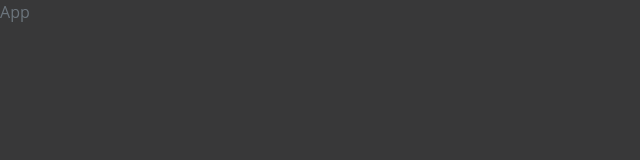
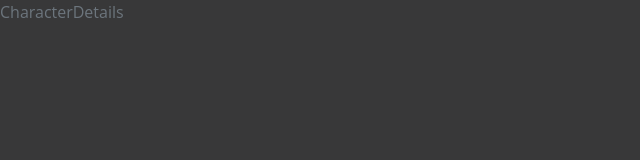
Before and after one commit to hilmi77/ricky_and_morty_app, a React (Vite) app: page /1/1 in a window 1280 px wide. Shown: the top 160 px of the page, without its empty margins (0-640 px from the left). Built offline with nearby package versions, Linux system fonts and the light colour scheme.

Commit message:
Add routing and new pages

```diff
--- a/src/app/App.tsx
+++ b/src/app/App.tsx
@@ -1,7 +1,24 @@
 import React from "react";
+import { BrowserRouter as Router, Routes, Route } from "react-router-dom";
+import Favorites from "../pages/favorites/Favorites";
+import LocationList from "../pages/locationsList/LocationList";
+import CharacterDetails from "../pages/characterDetails/CharacterDetails";
+import LocationsCharacters from "../pages/locationCharacters/LocationsCharacters";
 
 const App = () => {
-  return <div>App</div>;
+  return (
+    <Router>
+      <Routes>
+        <Route path="/" element={<LocationList />} />
+        <Route path="/favorites" element={<Favorites />} />
+        <Route path="/:locationId" element={<LocationsCharacters />} />
+        <Route
+          path="/:locationId/:characterId"
+          element={<CharacterDetails />}
+        />
+      </Routes>
+    </Router>
+  );
 };
 
 export default App;
--- /dev/null
+++ b/src/pages/characterDetails/CharacterDetails.tsx
@@ -0,0 +1,7 @@
+import React from "react";
+
+const CharacterDetails = () => {
+  return <div>CharacterDetails</div>;
+};
+
+export default CharacterDetails;
--- /dev/null
+++ b/src/pages/favorites/Favorites.tsx
@@ -0,0 +1,7 @@
+import React from "react";
+
+const Favorites = () => {
+  return <div>Favorites</div>;
+};
+
+export default Favorites;
--- /dev/null
+++ b/src/pages/locationCharacters/LocationsCharacters.tsx
@@ -0,0 +1,7 @@
+import React from "react";
+
+const LocationsCharacters = () => {
+  return <div>LocationsCharacters</div>;
+};
+
+export default LocationsCharacters;
--- /dev/null
+++ b/src/pages/locationsList/LocationList.tsx
@@ -0,0 +1,7 @@
+import React from "react";
+
+const LocationList = () => {
+  return <div>LocationList</div>;
+};
+
+export default LocationList;
```
